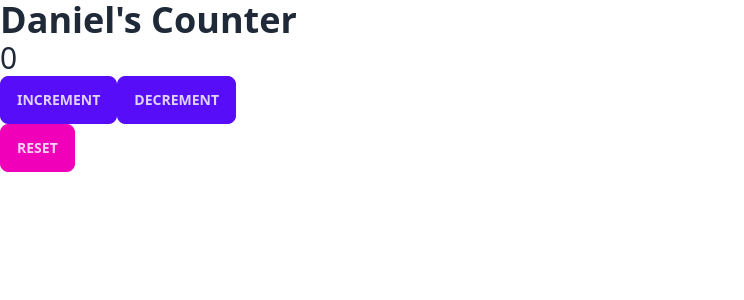
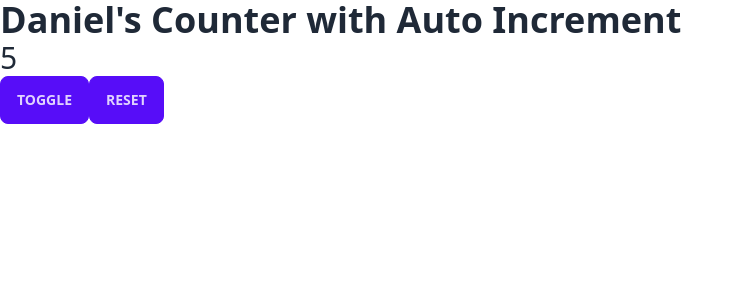
Before and after one commit to zjian107-su/Angular-Akasha1729, an Angular app: page / in a window 1280 px wide. Shown: the top 300 px of the page, without its empty margins (0-744 px from the left). Built offline with nearby package versions, Linux system fonts and the light colour scheme.

Commit message:
✨ update: complete exercise - counter with auto increment

```diff
--- a/src/app/app.component.html
+++ b/src/app/app.component.html
@@ -4,4 +4,5 @@
 <br />
 <app-add-to-list></app-add-to-list> -->
 
-<app-counter></app-counter>
+<!-- <app-counter></app-counter> -->
+<app-counter-auto-increment></app-counter-auto-increment>
--- a/src/app/app.module.ts
+++ b/src/app/app.module.ts
@@ -8,6 +8,7 @@ import { CityFilterComponent } from './components/city-filter/city-filter.compon
 import { FormsModule } from '@angular/forms';
 import { AddToListComponent } from './components/add-to-list/add-to-list.component';
 import { CounterComponent } from './components/counter/counter.component';
+import { CounterAutoIncrementComponent } from './components/counter-auto-increment/counter-auto-increment.component';
 
 @NgModule({
   declarations: [
@@ -16,6 +17,7 @@ import { CounterComponent } from './components/counter/counter.component';
     CityFilterComponent,
     AddToListComponent,
     CounterComponent,
+    CounterAutoIncrementComponent,
   ],
   imports: [BrowserModule, AppRoutingModule, FormsModule],
   providers: [],
--- /dev/null
+++ b/src/app/components/counter-auto-increment/counter-auto-increment.component.html
@@ -0,0 +1,13 @@
+<h1> Daniel's Counter with Auto Increment</h1>
+
+<p class="text-3xl"> {{this.count}} </p>
+
+<div class="flex flex-row">
+  <button class="btn btn-primary" (click)="toggle()">
+    Toggle
+  </button>
+
+  <button class="btn btn-primary" (click)="reset()">
+    Reset
+  </button>
+</div>
--- /dev/null
+++ b/src/app/components/counter-auto-increment/counter-auto-increment.component.ts
@@ -0,0 +1,52 @@
+import { Component, OnInit, OnDestroy } from '@angular/core';
+
+@Component({
+  selector: 'app-counter-auto-increment',
+  templateUrl: './counter-auto-increment.component.html',
+  styleUrls: ['./counter-auto-increment.component.css'],
+})
+export class CounterAutoIncrementComponent {
+  count: number = 0;
+  timerID?: number;
+  isRunning: boolean = true;
+
+  ngOnInit(): void {
+    console.log('Init');
+    this.startTimer();
+  }
+
+  ngOnDestroy(): void {
+    console.log('Destroy');
+    this.stopTimer();
+  }
+
+  startTimer(): void {
+    console.log('Start Timer');
+    this.timerID = setInterval(() => {
+      this.count++;
+    }, 1000) as unknown as number;
+  }
+
+  stopTimer(): void {
+    console.log('Stop Timer');
+    if (this.timerID !== undefined) {
+      clearInterval(this.timerID);
+      this.timerID = undefined; // this is important to help prevent bug later
+    }
+  }
+
+  toggle(): void {
+    if (this.isRunning) {
+      this.stopTimer();
+    } else {
+      this.startTimer();
+    }
+    this.isRunning = !this.isRunning;
+  }
+
+  reset(): void {
+    this.count = 0;
+    this.stopTimer();
+    this.startTimer();
+  }
+}
```
Also changed, not shown: src/app/components/counter-auto-increment/counter-auto-increment.component.css (added), 1 other file (tests, documents, lock files or other folders).
